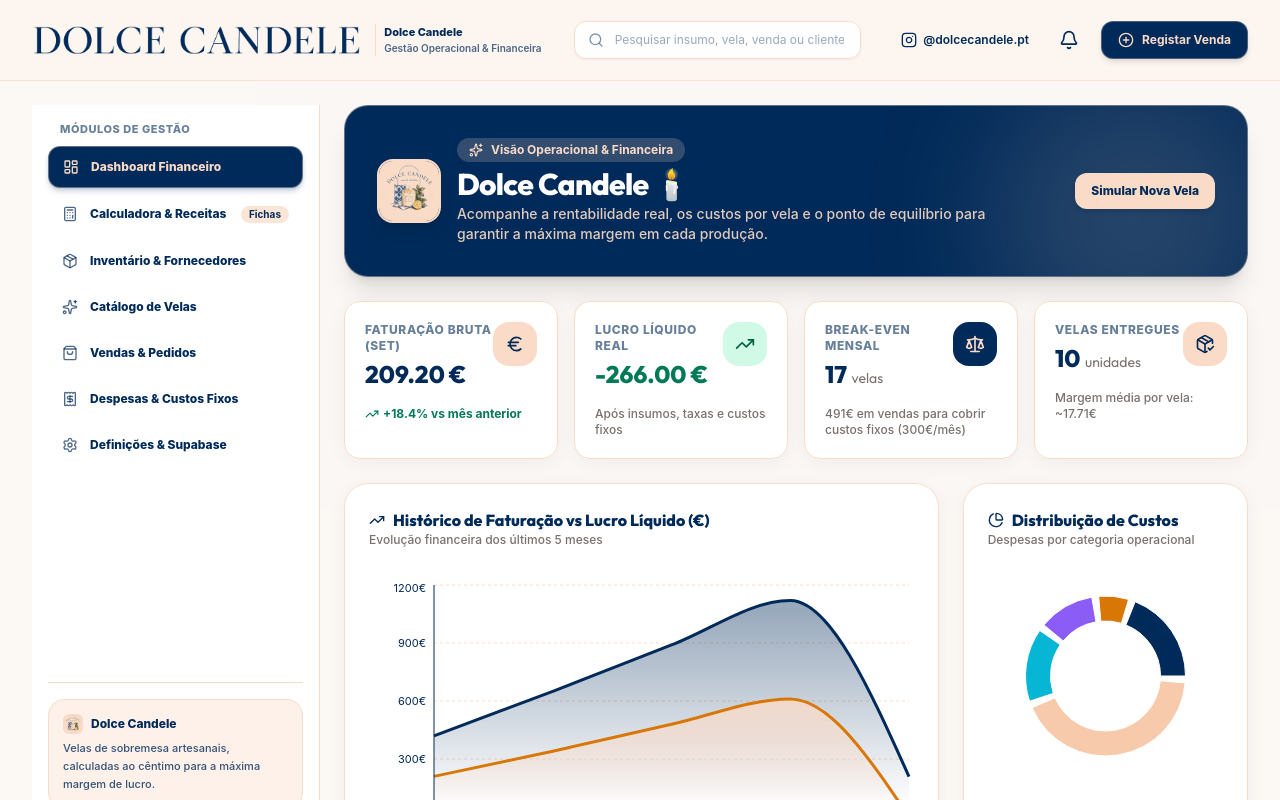
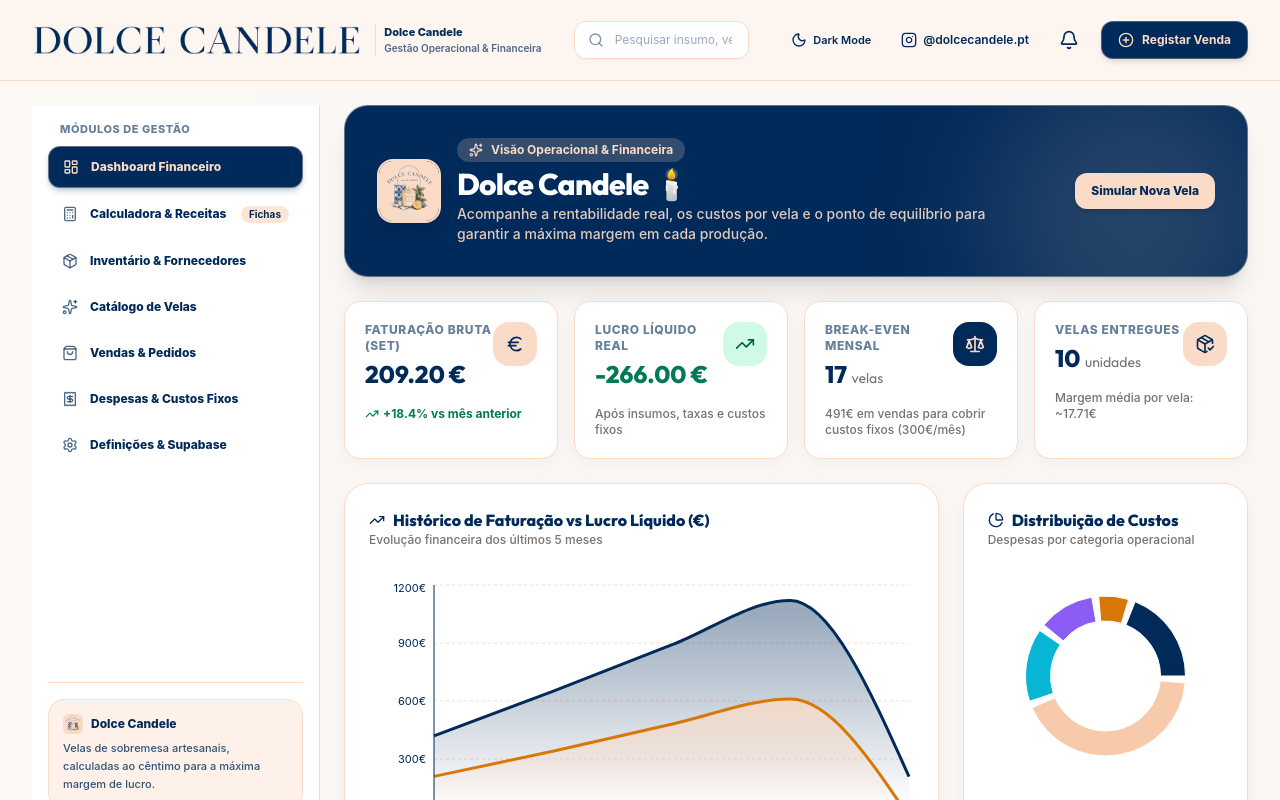
Before and after one commit to rsoliveirapt/dolce-candele, a React (Vite) app: page / in a window 1280 px wide. Shown: the top 800 px of the page. Built offline with nearby package versions, Linux system fonts and the light colour scheme.

Commit message:
feat: add light and dark mode theme toggle system

```diff
--- a/src/components/Navbar.jsx
+++ b/src/components/Navbar.jsx
@@ -4,7 +4,9 @@ import {
   Bell,
   Search,
   Sparkles,
-  Menu
+  Menu,
+  Sun,
+  Moon
 } from 'lucide-react';
 import { useApp } from '../context/AppContext';
 
@@ -17,7 +19,7 @@ const InstagramIcon = ({ className = "w-4 h-4" }) => (
 );
 
 export const Navbar = ({ onOpenQuickSale, onToggleMobileSidebar }) => {
-  const { lowStockIngredients, setActiveTab, searchTerm, setSearchTerm } = useApp();
+  const { lowStockIngredients, setActiveTab, searchTerm, setSearchTerm, theme, toggleTheme } = useApp();
   const [showNotifications, setShowNotifications] = useState(false);
 
   return (
@@ -68,6 +70,22 @@ export const Navbar = ({ onOpenQuickSale, onToggleMobileSidebar }) => {
 
         {/* Right Actions */}
         <div className="flex items-center gap-3">
+
+          {/* Light / Dark Mode Toggle Button */}
+          <button
+            onClick={toggleTheme}
+            className="p-2.5 rounded-xl text-[#002a59] hover:bg-[#fadbc7]/60 dark:text-[#fadbc7] dark:hover:bg-[#003b7a] transition-all flex items-center gap-1.5 text-xs font-semibold"
+            title={theme === 'dark' ? 'Mudar para Light Mode ☀️' : 'Mudar para Dark Mode 🌙'}
+          >
+            {theme === 'dark' ? (
+              <Sun className="w-4 h-4 text-[#fadbc7]" />
+            ) : (
+              <Moon className="w-4 h-4 text-[#002a59]" />
+            )}
+            <span className="hidden xl:inline text-[11px]">
+              {theme === 'dark' ? 'Light Mode' : 'Dark Mode'}
+            </span>
+          </button>
 
           {/* Instagram Link */}
           <a
--- a/src/context/AppContext.jsx
+++ b/src/context/AppContext.jsx
@@ -52,6 +52,25 @@ export const AppProvider = ({ children }) => {
 
   const [activeTab, setActiveTab] = useState('dashboard');
   const [searchTerm, setSearchTerm] = useState('');
+
+  // Theme State (light | dark)
+  const [theme, setTheme] = useState(() => {
+    const saved = localStorage.getItem('dc_theme');
+    return saved || 'light';
+  });
+
+  useEffect(() => {
+    localStorage.setItem('dc_theme', theme);
+    if (theme === 'dark') {
+      document.documentElement.classList.add('dark');
+    } else {
+      document.documentElement.classList.remove('dark');
+    }
+  }, [theme]);
+
+  const toggleTheme = () => {
+    setTheme(prev => (prev === 'light' ? 'dark' : 'light'));
+  };
 
   // Persist State Changes
   useEffect(() => {
@@ -322,6 +341,9 @@ export const AppProvider = ({ children }) => {
         setActiveTab,
         searchTerm,
         setSearchTerm,
+        theme,
+        setTheme,
+        toggleTheme,
         lowStockIngredients,
         // Calculators
         calculateIngredientUnitCost,
--- a/src/index.css
+++ b/src/index.css
@@ -6,17 +6,19 @@
     --font-body: 'Plus Jakarta Sans', sans-serif;
 
     --brand-light: #fadbc7;
-    --brand-light-subtle: #fdf2e9;
-    --brand-light-border: #f7caac;
     --brand-dark: #002a59;
-    --brand-dark-subtle: #003b7a;
-    --brand-dark-hover: #001f42;
   }
 
   body {
     font-family: var(--font-body);
     background-color: #fdf5ef;
     color: #002a59;
+    transition: background-color 0.3s ease, color 0.3s ease;
+  }
+
+  html.dark body {
+    background-color: #001229;
+    color: #fadbc7;
   }
 
   h1, h2, h3, h4, h5, h6 {
@@ -24,59 +26,32 @@
   }
 }
 
-/* Custom Utilities for Dolce Candele Brand Palette (#fadbc7 & #002a59) */
-.bg-brand-light {
-  background-color: #fadbc7;
+.glass-panel {
+  background: rgba(253, 245, 239, 0.92);
+  backdrop-filter: blur(12px);
+  -webkit-backdrop-filter: blur(12px);
+  border-bottom: 1px solid #fadbc7;
+  transition: background-color 0.3s ease, border-color 0.3s ease;
 }
 
-.bg-brand-light-subtle {
-  background-color: #fdf2e9;
-}
-
-.bg-brand-dark {
-  background-color: #002a59;
-}
-
-.bg-brand-dark-subtle {
-  background-color: #003b7a;
-}
-
-.text-brand-dark {
-  color: #002a59;
-}
-
-.text-brand-light {
-  color: #fadbc7;
-}
-
-.border-brand-light {
-  border-color: #fadbc7;
-}
-
-.border-brand-dark {
-  border-color: #002a59;
-}
-
-.glass-panel {
-  background: rgba(253, 245, 239, 0.88);
+html.dark .glass-panel {
+  background: rgba(0, 29, 66, 0.92);
   backdrop-filter: blur(12px);
   -webkit-backdrop-filter: blur(12px);
-  border-bottom: 1px solid rgba(250, 219, 199, 0.8);
+  border-bottom: 1px solid rgba(250, 219, 199, 0.3);
 }
 
 .glass-card {
-  background: rgba(255, 255, 255, 0.92);
-  backdrop-filter: blur(8px);
-  -webkit-backdrop-filter: blur(8px);
+  background: #ffffff;
   border: 1px solid #fadbc7;
-  box-shadow: 0 4px 20px -2px rgba(0, 42, 89, 0.06);
+  box-shadow: 0 4px 20px -2px rgba(0, 42, 89, 0.05);
+  transition: background-color 0.3s ease, border-color 0.3s ease, color 0.3s ease;
 }
 
-.dark .glass-card {
-  background: rgba(0, 42, 89, 0.92);
-  backdrop-filter: blur(8px);
-  border: 1px solid rgba(250, 219, 199, 0.3);
-  box-shadow: 0 4px 20px -2px rgba(0, 0, 0, 0.3);
+html.dark .glass-card {
+  background: #001f42;
+  border: 1px solid rgba(250, 219, 199, 0.25);
+  box-shadow: 0 4px 20px -2px rgba(0, 0, 0, 0.4);
 }
 
 /* Custom Scrollbar */
@@ -89,11 +64,15 @@
   background: #fdf2e9;
 }
 
+html.dark ::-webkit-scrollbar-track {
+  background: #001229;
+}
+
 ::-webkit-scrollbar-thumb {
   background: #fadbc7;
   border-radius: 9999px;
 }
 
-::-webkit-scrollbar-thumb:hover {
-  background: #002a59;
+html.dark ::-webkit-scrollbar-thumb {
+  background: #003b7a;
 }
```
